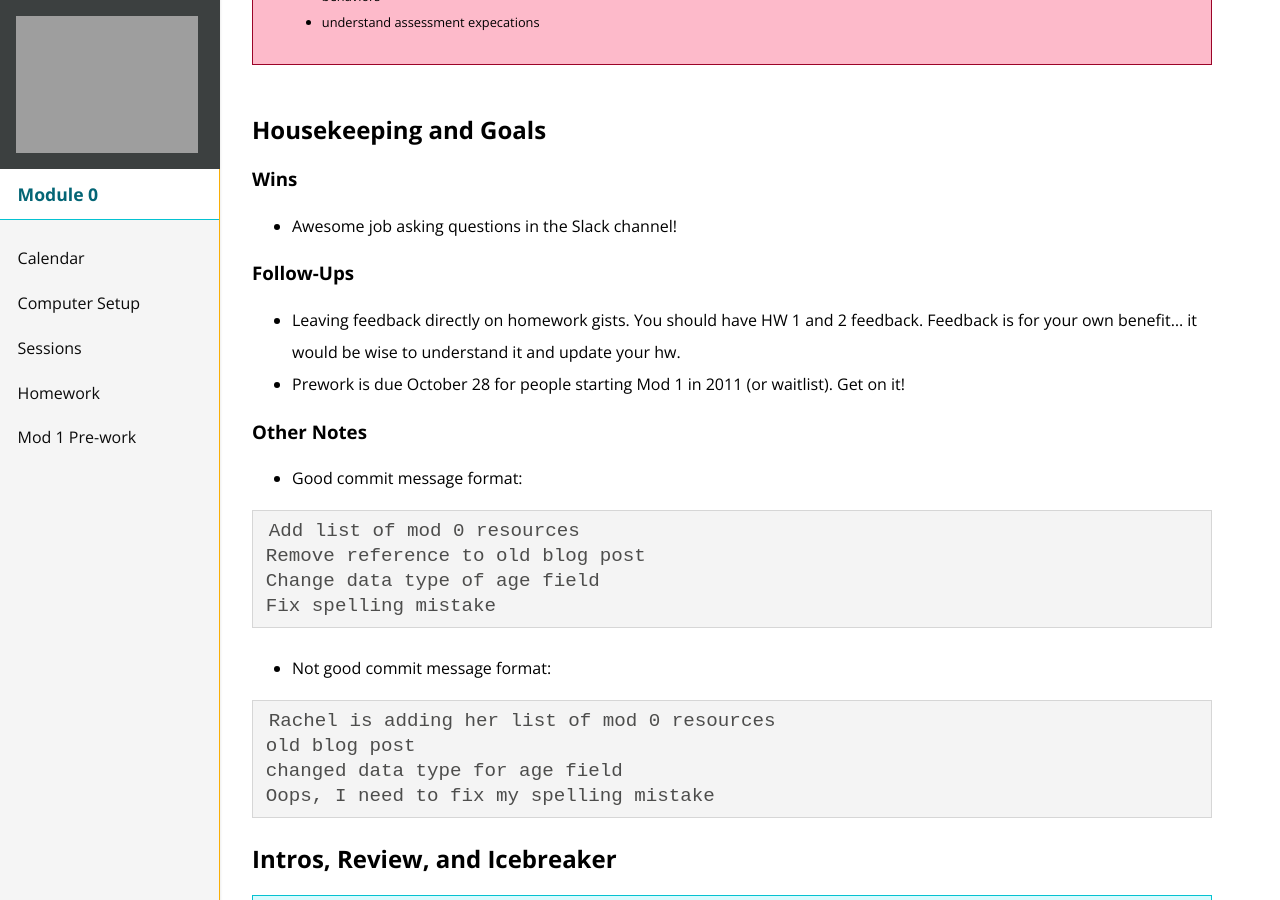
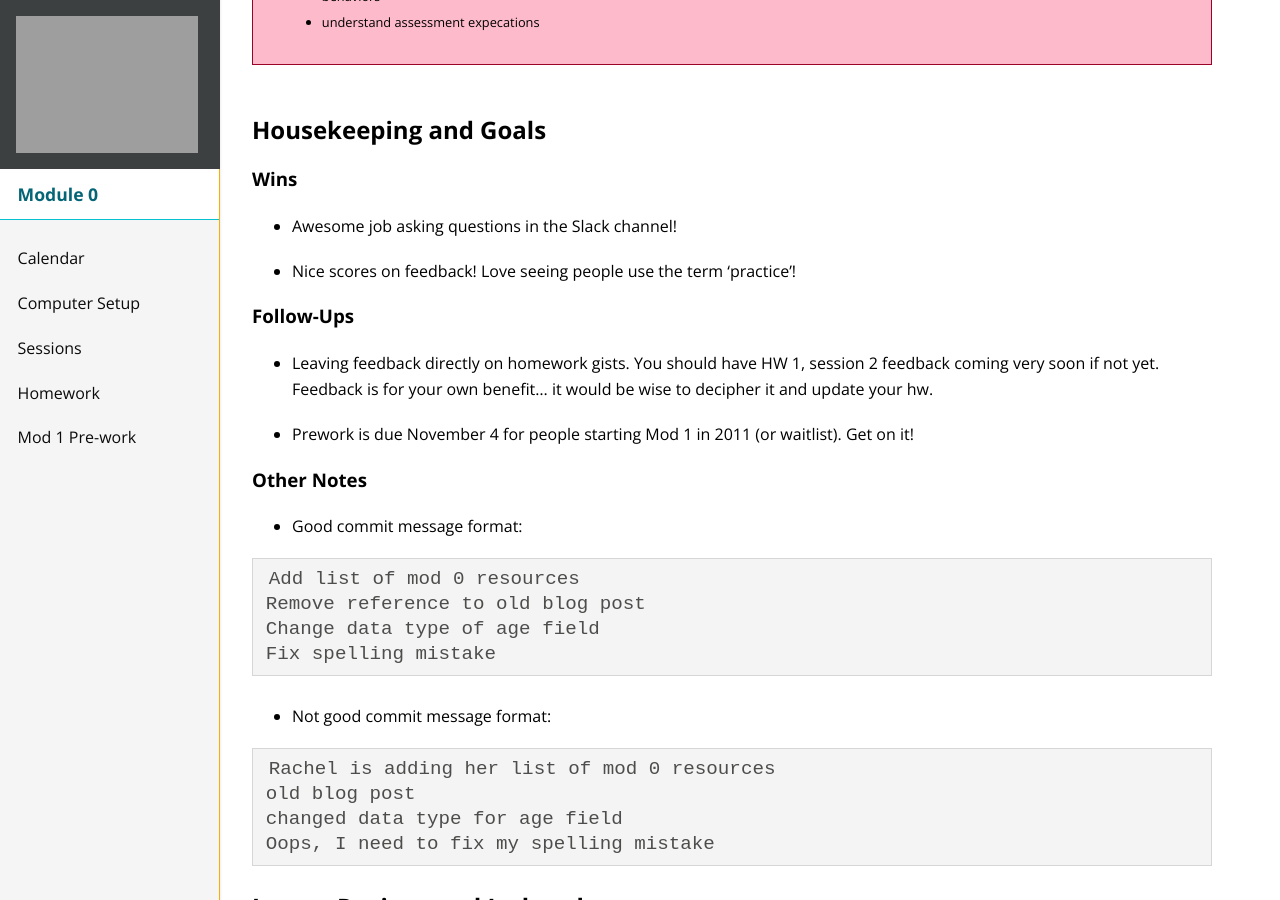
Before and after one commit to turingschool/mod-0-curriculum, a Jekyll site: the page built from session4/index.md, in a window 1280 px wide and 900 px high, scrolled down 404 px. Built offline with Jekyll 4.4.1, drawn with Linux system fonts in a browser that asks for light colours; nearby versions of some CDN libraries.

Commit message:
Update session 4

```diff
--- a/session4/index.md
+++ b/session4/index.md
@@ -42,10 +42,13 @@ subheading: Scavenger Hunt, Modeling OOP, Assessment Expectations
 
 - Awesome job asking questions in the Slack channel!
 
+- Nice scores on feedback! Love seeing people use the term 'practice'!
+
 ### Follow-Ups
 
-- Leaving feedback directly on homework gists. You should have HW 1 and 2 feedback. Feedback is for your own benefit... it would be wise to understand it and update your hw.
-- Prework is due October 28 for people starting Mod 1 in 2011 (or waitlist). Get on it!
+- Leaving feedback directly on homework gists. You should have HW 1, session 2 feedback coming very soon if not yet. Feedback is for your own benefit... it would be wise to decipher it and update your hw.
+
+- Prework is due November 4 for people starting Mod 1 in 2011 (or waitlist). Get on it!
 
 ### Other Notes
 
```
